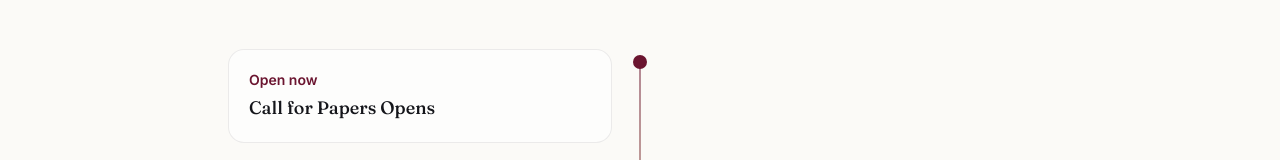
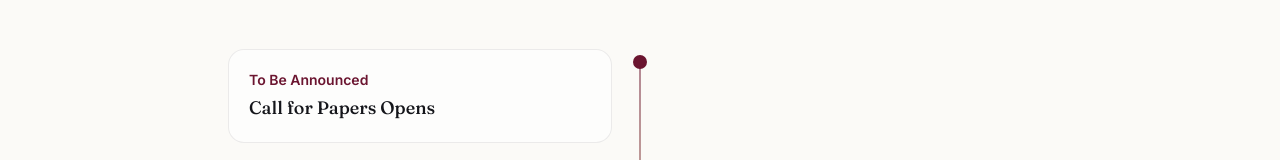
Before and after one commit to Aura2027/Website, a React (Vite) app: page /important-dates in a window 1280 px wide. Shown: the part 494-654 px from the top of the page. Built offline with nearby package versions, Linux system fonts and the light colour scheme.

Commit message:
Set Call for Papers timeline entry to To Be Announced. //NS28

```diff
--- a/src/data/importantDates.ts
+++ b/src/data/importantDates.ts
@@ -10,7 +10,7 @@ export const importantDates: Milestone[] = [
   {
     id: "cfp",
     label: "Call for Papers Opens",
-    date: "Open now",
+    date: "To Be Announced",
     sortDate: "2026-01-01",
   },
   {
```
